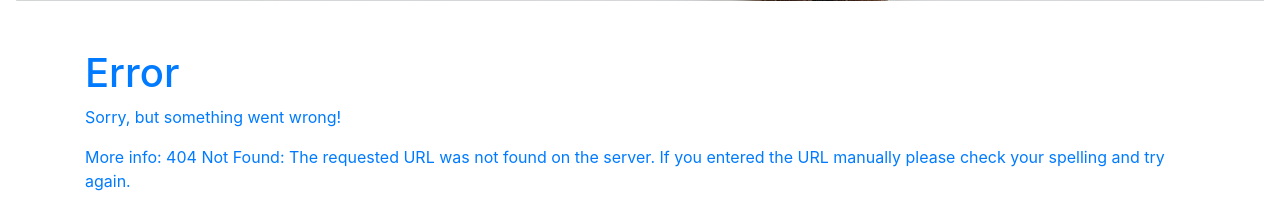
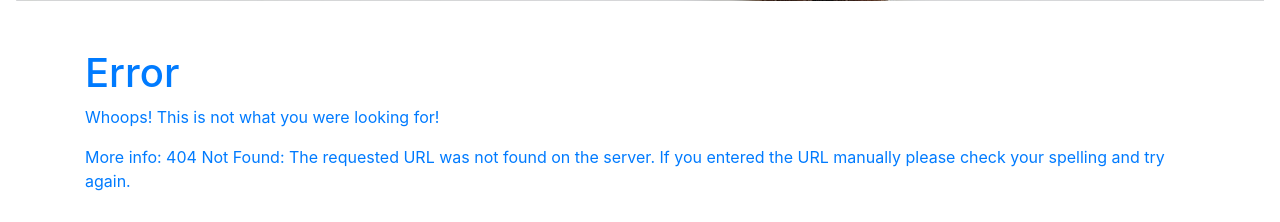
Before and after one commit to simondevinci/IFN557_Assignment2, a Flask app: page /discounts.html in a window 1280 px wide. Shown: the part 1123-1345 px from the top of the page. Run offline with Flask 3, Linux system fonts and the light colour scheme; parts of the project's set-up code (start-up, migrations or seed data) failed here and were passed over; some libraries are stand-ins or nearby versions.

Commit message:
Update error.html

```diff
--- a/IFN557_A2_Folder/miltonproject03final/miltontours/templates/error.html
+++ b/IFN557_A2_Folder/miltonproject03final/miltontours/templates/error.html
@@ -3,7 +3,7 @@
 {% block main %}
 <div class="container">
     <h1>Error</h1>
-    <p>Sorry, but something went wrong!</p>
+    <p>Whoops! This is not what you were looking for!</p>
     <p>More info: {{error}}</p>
 </div>
 {% endblock %}
```
